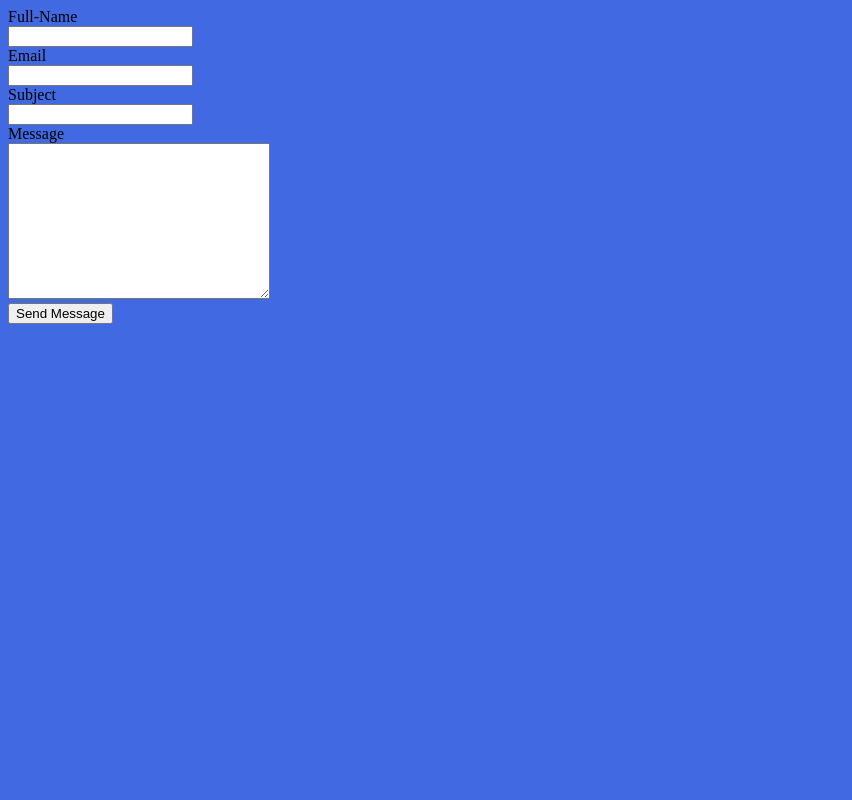
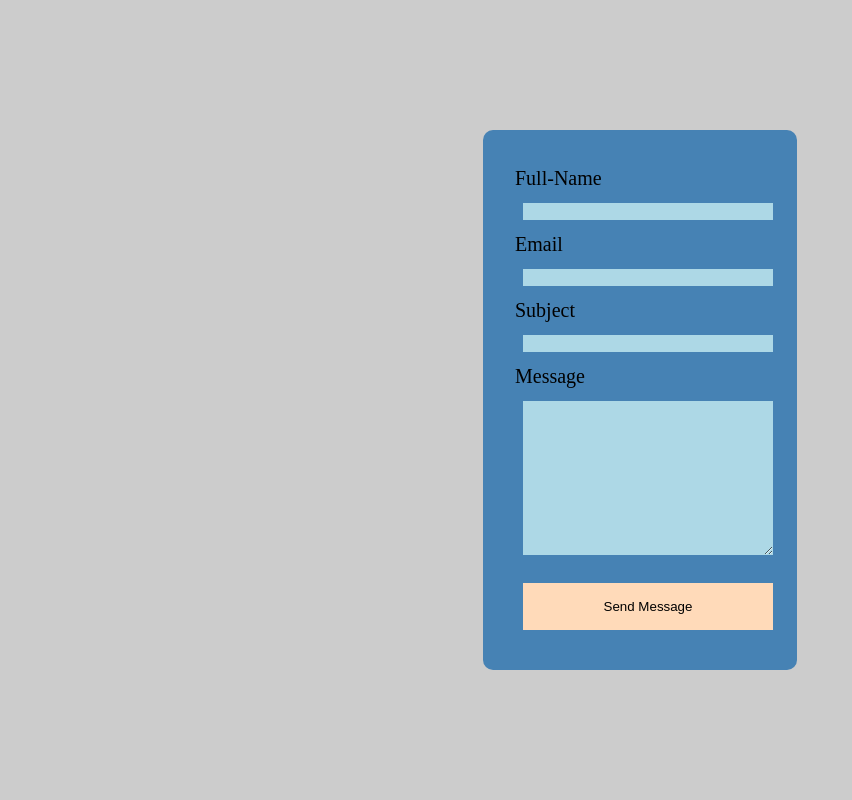
Before and after one commit to JhohannesK/mail_demo, a Django app: page / in a window 1280 px wide. Shown: the whole page, without its empty margins (0-852 px from the left). Run offline with Django 3.2, Linux system fonts and the light colour scheme.

Commit message:
mail-demo done

```diff
--- a/core/static/CSS/style.css
+++ b/core/static/CSS/style.css
@@ -1,3 +1,55 @@
+* {
+  box-sizing: border-box;
+}
+
 body {
-  background-color: royalblue;
+  padding: 0;
+  margin: 0;
+  display: flex;
+  justify-content: center;
+  align-items: center;
+  height: 100vh;
+  background: #ccc
 }
+
+.mail-form{
+  width: 250px;
+}
+
+input, textarea{
+  width: 100%;
+  background-color:lightblue;
+  border: none;
+  margin: 0.5rem;
+}
+
+input:focus,
+textarea:focus{
+  outline: none;
+}
+
+.tag{
+  padding: 5px 0;
+  font-size: 20px;
+}
+
+.container{
+  background-color: steelblue;
+  padding: 2rem;
+  border-radius: 10px;
+  overflow: none;
+  display: flex;
+}
+
+.submit-btn{
+  background: peachpuff;
+  padding: 1rem;
+  border: none;
+  width: 100%;
+  cursor: pointer;
+  margin-top: 1rem;
+}
+
+.submit-btn:hover{
+  background: salmon;
+}
--- a/core/templates/core/index.html
+++ b/core/templates/core/index.html
@@ -1,4 +1,5 @@
 {% load static %}
+
 <!DOCTYPE html>
 <html lang="en">
 <head>
@@ -6,11 +7,11 @@
     <meta http-equiv="X-UA-Compatible" content="IE=edge">
     <meta name="viewport" content="width=device-width, initial-scale=1.0">
     <title>Mail-box</title>
-    <link rel="stylesheet" href="{% static "css/style.css" %}">
+    <link rel="stylesheet" href="{% static "CSS/style.css" %}">
 </head>
 <body>
     <div class="container">
-        <form action="" method="POST">
+        <form action="" method="POST" class="mail-form">
             {% csrf_token %}
             <div class="form-control">
                 <div class="tag">Full-Name</div>
@@ -29,7 +30,7 @@
                 <textarea name="message" id="" cols="30" rows="10"></textarea>
             </div>
             <div class="form-control">
-                <input type="submit" value="Send Message" class='btn submit-btn'>
+                <input type="submit" value="Send Message" class='submit-btn'>
             </div>
         </form>
     </div>
--- a/core/views.py
+++ b/core/views.py
@@ -1,5 +1,25 @@
 from django.shortcuts import render
+from django.core.mail import send_mail
 
 
 def index(request):
-    return render(request, "core/index.html")
+    if request.method == 'POST':
+        name = request.POST.get('full-name')
+        email = request.POST.get('email')
+        subject = request.POST.get('subject')
+        message = request.POST.get('message')
+
+        data = {
+            'name': name,
+            'email': email,
+            'subject': subject,
+            'message': message}
+
+        message = """
+            New message: {}
+
+            From: {}
+        """.format(data['message'], data['email'])
+
+        send_mail(data['subject'], message, '', ['jhohanneskelvin@gmail.com'])
+    return render(request, "core/index.html", {})
```
Also changed, not shown: send_mail/settings.py (+8 -0 lines), send_mail/README.md (added).
